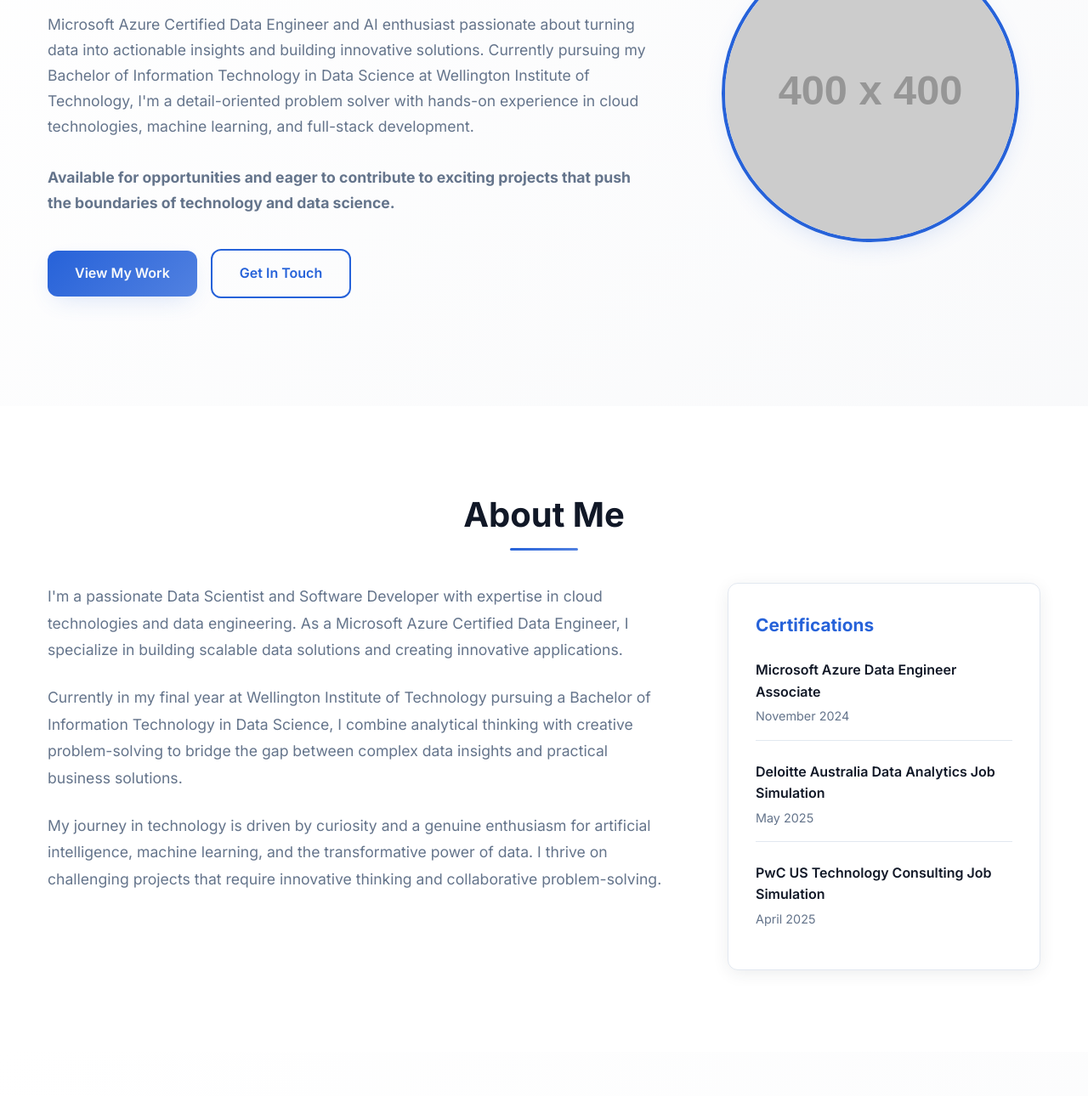
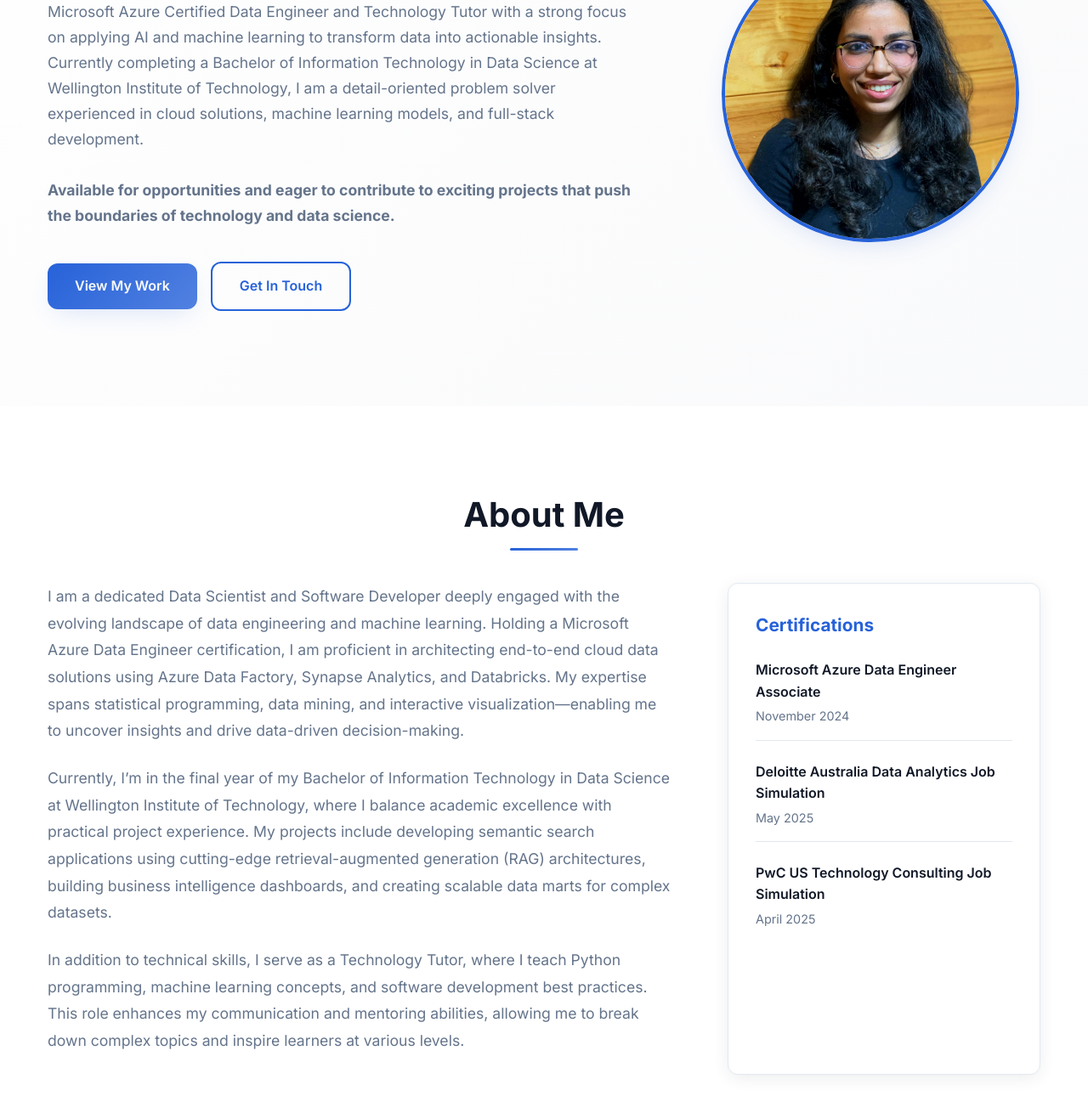
Before and after one commit to adyasinha-WIT/adyasinha-WIT.github.io, a plain HTML site: page index.html in a window 1280 px wide. Shown: the part 322-1612 px from the top of the page at 85% size. Drawn offline with Linux system fonts and the light colour scheme; placeholder pictures from the web are drawn by us.

Commit message:
updatin index page

```diff
--- a/index.html
+++ b/index.html
@@ -20,7 +20,6 @@
                 <a href="#about" class="nav-link">About</a>
                 <a href="#current-work" class="nav-link">Current Work</a>
                 <a href="#projects" class="nav-link">Projects</a>
-                <a href="#contact" class="nav-link">Contact</a>
             </div>
             <div class="nav-toggle" onclick="toggleNav()">
                 <span></span>
@@ -38,8 +37,7 @@
                     <h1 class="hero-title">Hi, I'm Adya Sinha</h1>
                     <h2 class="hero-subtitle">Data Scientist & Software Developer</h2>
                     <p class="hero-description">
-                        Microsoft Azure Certified Data Engineer and AI enthusiast passionate about turning data into actionable insights and building innovative solutions. Currently pursuing my Bachelor of Information Technology in Data Science at Wellington Institute of Technology, I'm a detail-oriented problem solver with hands-on experience in cloud technologies, machine learning, and full-stack development.
-                        <br><br>
+                            Microsoft Azure Certified Data Engineer and Technology Tutor with a strong focus on applying AI and machine learning to transform data into actionable insights. Currently completing a Bachelor of Information Technology in Data Science at Wellington Institute of Technology, I am a detail-oriented problem solver experienced in cloud solutions, machine learning models, and full-stack development.                        <br><br>
                         <strong>Available for opportunities and eager to contribute to exciting projects that push the boundaries of technology and data science.</strong>
                     </p>
                     <div class="hero-buttons">
@@ -49,7 +47,7 @@
                 </div>
                 <div class="hero-image">
                     <div class="profile-image-container">
-                        <img src="https://via.placeholder.com/400x400/4a90e2/ffffff?text=AS" alt="Adya Sinha - Profile Photo" class="profile-image">
+                        <img src="/assets/profile-image.jpg" alt="Adya Sinha - Profile Photo" class="profile-image">
                     </div>
                 </div>
             </div>
@@ -62,11 +60,11 @@
             <h2 class="section-title">About Me</h2>
             <div class="about-content">
                 <div class="about-text">
-                    <p>I'm a passionate Data Scientist and Software Developer with expertise in cloud technologies and data engineering. As a Microsoft Azure Certified Data Engineer, I specialize in building scalable data solutions and creating innovative applications.</p>
+                    <p>I am a dedicated Data Scientist and Software Developer deeply engaged with the evolving landscape of data engineering and machine learning. Holding a Microsoft Azure Data Engineer certification, I am proficient in architecting end-to-end cloud data solutions using Azure Data Factory, Synapse Analytics, and Databricks. My expertise spans statistical programming, data mining, and interactive visualization—enabling me to uncover insights and drive data-driven decision-making.</p>
 
-                    <p>Currently in my final year at Wellington Institute of Technology pursuing a Bachelor of Information Technology in Data Science, I combine analytical thinking with creative problem-solving to bridge the gap between complex data insights and practical business solutions.</p>
+                    <p>Currently, I’m in the final year of my Bachelor of Information Technology in Data Science at Wellington Institute of Technology, where I balance academic excellence with practical project experience. My projects include developing semantic search applications using cutting-edge retrieval-augmented generation (RAG) architectures, building business intelligence dashboards, and creating scalable data marts for complex datasets.</p>
 
-                    <p>My journey in technology is driven by curiosity and a genuine enthusiasm for artificial intelligence, machine learning, and the transformative power of data. I thrive on challenging projects that require innovative thinking and collaborative problem-solving.</p>
+                    <p>In addition to technical skills, I serve as a Technology Tutor, where I teach Python programming, machine learning concepts, and software development best practices. This role enhances my communication and mentoring abilities, allowing me to break down complex topics and inspire learners at various levels.</p>
                 </div>
                 <div class="certifications">
                     <h3>Certifications</h3>
```
